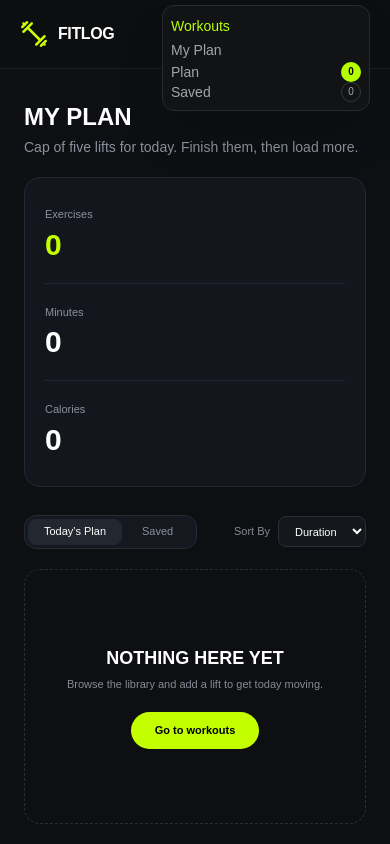
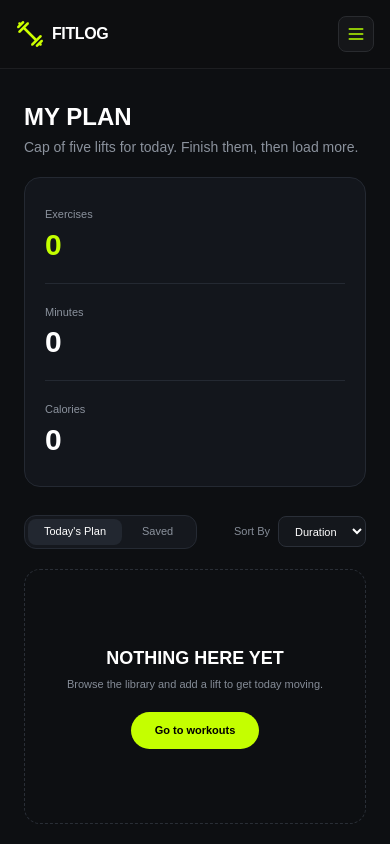
Before and after one commit to MdJahirulislam538/fit-log, a Next.js app: page /myplan in a window 390 px wide. Shown: the top 844 px of the page. Built offline with nearby package versions, Linux system fonts and the light colour scheme.

Commit message:
feat: enhance Navbar and My Plan page with improved layout and interactivity

```diff
--- a/src/app/components/shared/Navbar.tsx
+++ b/src/app/components/shared/Navbar.tsx
@@ -1,20 +1,43 @@
 'use client';
-import React, { useContext } from "react";
+
+import React, { useContext, useState } from "react";
 import Link from "next/link";
 import Image from "next/image";
+import { usePathname } from "next/navigation";
+
 import Logo from "../../assets/logo.png";
 import { WorkoutContext } from "@/app/context/WorkoutContext";
 
 const Navbar = () => {
     const { myPlan, savedWorkouts } = useContext(WorkoutContext);
+    const pathname = usePathname();
+    const [menuOpen, setMenuOpen] = useState(false);
+
+    const navItems = [
+        { name: "Workouts", href: "/workouts" },
+        { name: "My Plan", href: "/myplan" },
+    ];
+
+    const isActive = (href: string) => pathname === href;
+
+    const linkClass = (href: string) =>
+        `block rounded-lg px-4 py-2 text-sm font-medium transition-colors md:rounded-full md:py-1.5 md:text-[11px] ${
+            isActive(href)
+                ? "bg-[#17250d] text-[#b6ff00]"
+                : "text-[#a3a5aa] hover:bg-[#202226] hover:text-white"
+        }`;
+
+    const closeMenu = () => setMenuOpen(false);
 
     return (
         <header className="sticky top-0 z-50 border-b border-[#1d1e21] bg-[#0d0e10]">
-            <nav className="mx-auto flex h-[68px] max-w-[1360px] items-center justify-between px-5">
+            <nav className="mx-auto flex min-h-[68px] max-w-[1360px] items-center justify-between gap-3 px-4 sm:px-6 lg:px-8">
 
+                {/* Logo */}
                 <Link
                     href="/"
-                    className="flex items-center gap-2.5"
+                    onClick={closeMenu}
+                    className="flex shrink-0 items-center gap-2"
                 >
                     <Image
                         src={Logo}
@@ -24,67 +47,76 @@ const Navbar = () => {
                         className="h-7 w-7 object-contain"
                     />
 
-                    <span className="text-[16px] font-extrabold tracking-tight text-white">
+                    <span className="text-base font-extrabold tracking-tight text-white">
                         FITLOG
                     </span>
                 </Link>
 
-                <div className="absolute left-1/2 hidden -translate-x-1/2 items-center gap-1 md:flex">
-
+                {/* Desktop Navigation */}
+                <div className="hidden items-center gap-1 md:flex">
+                    {navItems.map((item) => (
                         <Link
-                        href="/workouts"
-                        className="rounded-full bg-[#17250d] px-4 py-1.5 text-[11px] font-semibold text-[#b6ff00] transition-all hover:bg-[#203313]"
+                            key={item.href}
+                            href={item.href}
+                            className={linkClass(item.href)}
+                            aria-current={
+                                isActive(item.href) ? "page" : undefined
+                            }
                         >
-                        Workouts
+                            {item.name}
                         </Link>
-
-                    <Link
-                        href="/myplan"
-                        className="rounded-full px-4 py-1.5 text-[11px] font-medium text-[#92949a] transition-all hover:text-white"
-                    >
-                        My Plan
-                    </Link>
-
+                    ))}
                 </div>
 
-
-                <div className="hidden items-center gap-5 md:flex">
-
+                {/* Desktop Plan & Saved */}
+                <div className="hidden shrink-0 items-center gap-4 lg:flex">
                     <div className="flex items-center gap-2 text-[11px] font-medium text-[#b7b8bc] transition hover:text-white">
                         <span>Plan</span>
-
-                        <span className="flex h-[17px] min-w-[17px] items-center justify-center rounded-full bg-[#b6ff00] px-1 text-[9px] font-bold text-black">
+                        <span className="flex h-[18px] min-w-[18px] items-center justify-center rounded-full bg-[#b6ff00] px-1 text-[9px] font-bold text-black">
                             {myPlan.length}
                         </span>
                     </div>
 
-
-                    <div className="flex items-center gap-2 text-[11px] font-medium text-[#b7b8bc] transition hover:text-white" >
+                    <div className="flex items-center gap-2 text-[11px] font-medium text-[#b7b8bc] transition hover:text-white">
                         <span>Saved</span>
-
                         <span className="flex h-[18px] min-w-[18px] items-center justify-center rounded-full border border-[#35383d] px-1 text-[9px] text-[#9b9da2]">
                             {savedWorkouts.length}
                         </span>
                     </div>
-
                 </div>
 
-
-                {/* ================= Mobile Menu ================= */}
-                <div className="dropdown dropdown-end md:hidden">
+                {/* Mobile / Tablet Menu Button */}
                 <button
-                        tabIndex={0}
                     type="button"
-                        className="flex h-9 w-9 items-center justify-center rounded-lg border border-[#292b2f] bg-[#151619] text-[#b6ff00]"
-                        aria-label="Open menu"
+                    onClick={() => setMenuOpen((prev) => !prev)}
+                    className="flex h-9 w-9 shrink-0 items-center justify-center rounded-lg border border-[#292b2f] bg-[#151619] text-[#b6ff00] transition hover:bg-[#202226] md:hidden"
+                    aria-label={menuOpen ? "Close menu" : "Open menu"}
+                    aria-expanded={menuOpen}
+                    aria-controls="mobile-navigation"
                 >
+                    {menuOpen ? (
                         <svg
                             xmlns="http://www.w3.org/2000/svg"
                             className="h-5 w-5"
                             fill="none"
                             viewBox="0 0 24 24"
                             stroke="currentColor"
-                            strokeWidth="2"
+                            strokeWidth={2}
+                        >
+                            <path
+                                strokeLinecap="round"
+                                strokeLinejoin="round"
+                                d="M6 6l12 12M18 6L6 18"
+                            />
+                        </svg>
+                    ) : (
+                        <svg
+                            xmlns="http://www.w3.org/2000/svg"
+                            className="h-5 w-5"
+                            fill="none"
+                            viewBox="0 0 24 24"
+                            stroke="currentColor"
+                            strokeWidth={2}
                         >
                             <path
                                 strokeLinecap="round"
@@ -92,57 +124,55 @@ const Navbar = () => {
                                 d="M4 6h16M4 12h16M4 18h16"
                             />
                         </svg>
+                    )}
                 </button>
+            </nav>
 
-                    <ul
-                        tabIndex={-1}
-                        className="menu dropdown-content z-[1] mt-3 w-52 rounded-xl border border-[#292b2f] bg-[#121315] p-2 shadow-2xl"
+            {/* Mobile Dropdown */}
+            {menuOpen && (
+                <div
+                    id="mobile-navigation"
+                    className="border-t border-[#24262a] bg-[#0d0e10] px-4 py-4 shadow-xl md:hidden sm:px-6"
                 >
-                        <li>
+                    <div className="mx-auto flex max-w-[1360px] flex-col gap-1">
+                        {navItems.map((item) => (
                             <Link
-                                href="/workouts"
-                                className="text-sm text-[#b6ff00]"
+                                key={item.href}
+                                href={item.href}
+                                onClick={closeMenu}
+                                className={linkClass(item.href)}
+                                aria-current={
+                                    isActive(item.href) ? "page" : undefined
+                                }
                             >
-                                Workouts
+                                {item.name}
                             </Link>
-                        </li>
+                        ))}
 
-                        <li>
-                            <Link
-                                href="/my-plan"
-                                className="text-sm text-[#a3a5aa]"
+                        <div className="my-2 border-t border-[#292b2f]" />
+
+                        <div
+                            onClick={closeMenu}
+                            className="flex items-center justify-between rounded-lg px-4 py-2 text-sm transition text-[#b7b8bc] hover:text-white"
                         >
-                                My Plan
-                            </Link>
-                        </li>
-
-                        <li>
-                            <Link
-                                href="/plan"
-                                className="flex justify-between text-sm text-[#a3a5aa]"
-                            >
-                                Plan
+                            <span>Plan</span>
                             <span className="flex h-5 min-w-5 items-center justify-center rounded-full bg-[#b6ff00] px-1 text-[10px] font-bold text-black">
-                                    0
+                                {myPlan.length}
                             </span>
-                            </Link>
-                        </li>
-
-                        <li>
-                            <Link
-                                href="/saved"
-                                className="flex justify-between text-sm text-[#a3a5aa]"
-                            >
-                                Saved
-                                <span className="flex h-5 min-w-5 items-center justify-center rounded-full border border-[#35383d] px-1 text-[10px]">
-                                    0
-                                </span>
-                            </Link>
-                        </li>
-                    </ul>
                         </div>
 
-            </nav>
+                        <div
+                            onClick={closeMenu}
+                            className="flex items-center justify-between rounded-lg px-4 py-2 text-sm transition text-[#b7b8bc] hover:text-white"
+                        >
+                            <span>Saved</span>
+                            <span className="flex h-5 min-w-5 items-center justify-center rounded-full border border-[#35383d] px-1 text-[10px]">
+                                {savedWorkouts.length}
+                            </span>
+                        </div>
+                    </div>
+                </div>
+            )}
         </header>
     );
 };
--- a/src/app/myplan/page.tsx
+++ b/src/app/myplan/page.tsx
@@ -75,7 +75,7 @@ const MyPlan = ({ workouts = [] }: MyPlanProps) => {
 
   return (
     <div className="min-h-screen bg-[#0d0f12] px-6 py-8 text-white">
-      <div className="mx-auto max-w-[1100px]">
+      <div className="mx-auto max-w-[1360px]">
         {/* ================= HEADER ================= */}
         <div className="mb-5">
           <h1 className="text-2xl font-extrabold uppercase">My Plan</h1>
@@ -165,7 +165,7 @@ const MyPlan = ({ workouts = [] }: MyPlanProps) => {
 
               <button
                 type="button"
-                className="mt-5 rounded-full bg-[#c4ff00] px-6 py-2.5 text-[11px] font-bold text-black"
+                className="mt-5 rounded-full bg-[#c4ff00] cursor-pointer px-6 py-2.5 text-[11px] font-bold text-black"
                 onClick={() => router.push("/workouts")}
               >
                 Go to workouts
@@ -217,7 +217,7 @@ const MyPlan = ({ workouts = [] }: MyPlanProps) => {
                 <div className="flex shrink-0 items-center gap-3">
                   <button
                     type="button"
-                    className="h-8 rounded-full border border-[#303744] px-4 text-[10px] text-white transition hover:bg-[#20252d]"
+                    className="h-8 rounded-full cursor-pointer border border-[#303744] px-4 text-[10px] text-white transition hover:bg-[#20252d]"
                     onClick={() => router.push(`/workouts/${workout.id}`)}
                   >
                     View Details
@@ -225,7 +225,7 @@ const MyPlan = ({ workouts = [] }: MyPlanProps) => {
 
                   <button
                     type="button"
-                    className="flex h-8 items-center gap-1.5 rounded-full bg-[#c4ff00] px-4 text-[10px] font-bold text-black transition hover:bg-[#d1ff33]"
+                    className="flex h-8 items-center gap-1.5 rounded-full cursor-pointer bg-[#c4ff00] px-4 text-[10px] font-bold text-black transition hover:bg-[#d1ff33]"
                   >
                     <span>✓</span>
                     Mark as Done
@@ -233,7 +233,7 @@ const MyPlan = ({ workouts = [] }: MyPlanProps) => {
 
                   <button
                     type="button"
-                    className="ml-1 text-lg leading-none text-[#69717c] transition hover:text-white"
+                    className="ml-1 text-lg leading-none text-[#69717c] cursor-pointer transition hover:text-white"
                     aria-label={`Remove ${workout.name}`}
                     onClick={() => onRemove(workout.id)}
                   >
```
Lines whose indentation alone changed are shown as unchanged.
